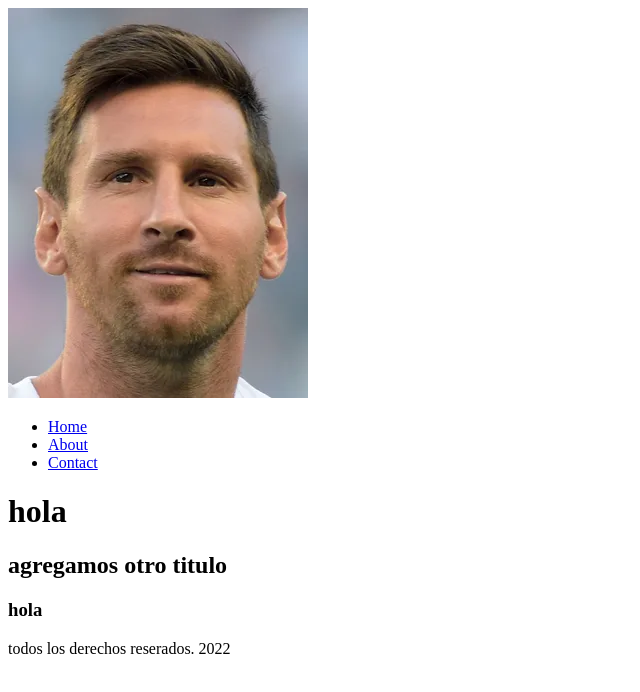
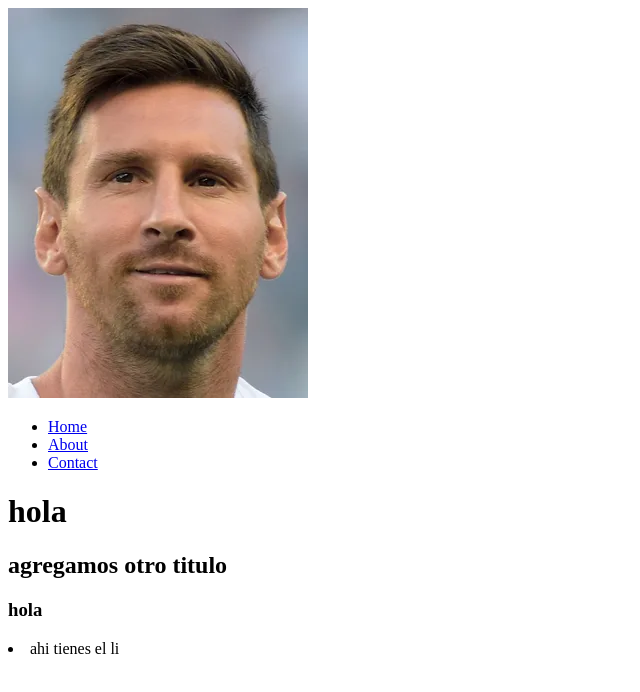
Before and after one commit to Felixjgca96/git_branch, a plain HTML site: page index.html in a window 1280 px wide. Shown: the whole page, without its empty margins (0-640 px from the left). Drawn offline with Linux system fonts and the light colour scheme.

```diff
--- a/index.html
+++ b/index.html
@@ -20,7 +20,7 @@
     <h3>hola</h3>
 
     <footer>
-        <p>todos los derechos reserados. 2022</p>
+        <li>ahi tienes el li</li>
     </footer>
 </body>
 </html>
```
